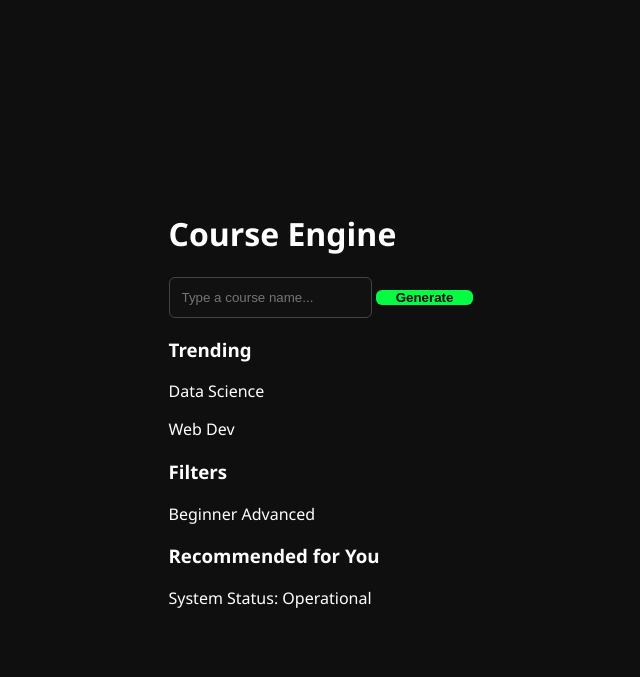
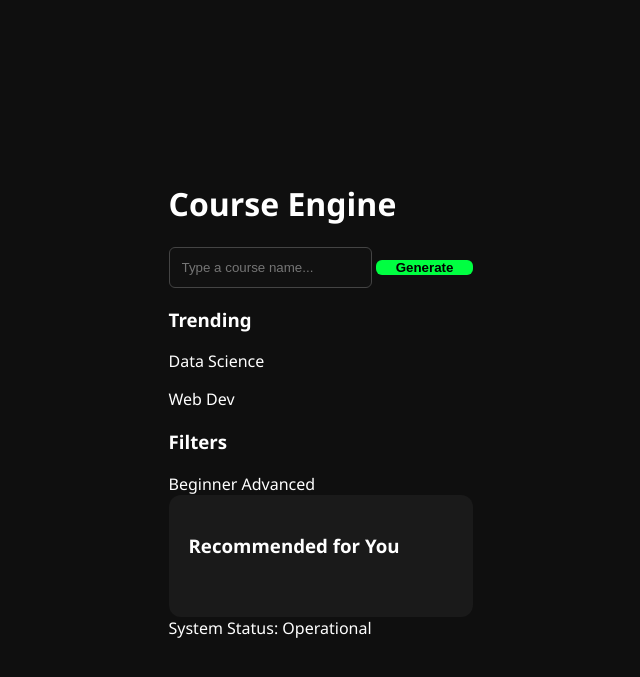
Before and after one commit to Thoufiq-7/ML_Project, a Flask app: page / in a window 1280 px wide. Shown: the top 677 px of the page, without its empty margins (319-959 px from the left). Run offline with Flask 3, Linux system fonts and the light colour scheme; parts of the project's set-up code (start-up, migrations or seed data) failed here and were passed over.

Commit message:
ft-css for div

```diff
--- a/frontend/static/style.css
+++ b/frontend/static/style.css
@@ -9,7 +9,7 @@
 body {
   background-color: var(--bg);
   color: var(--text);
-    font-family: 'Segoe UI', Roboto, Helvetica, Arial, sans-serif;
+  font-family: "Segoe UI", Roboto, Helvetica, Arial, sans-serif;
   display: flex;
   justify-content: center;
   align-items: center;
@@ -21,7 +21,7 @@ body {
   background: var(--card-bg);
   padding: 2rem;
   border-radius: 12px;
-    box-shadow: 0 10px 30px rgba(0,0,0,0.5);
+  box-shadow: 0 10px 30px rgba(0, 0, 0, 0.5);
   width: 100%;
   max-width: 400px;
   border: 1px solid #333;
@@ -103,7 +103,59 @@ li {
   border-left: 3px solid var(--accent);
 }
 
-.placeholder { border-left-color: #555; color: #555; }
-.error { border-left-color: var(--error); color: var(--error); }
-.hidden { display: none; }
-#loader { text-align: center; color: var(--accent); font-size: 0.8rem; margin-bottom: 10px; }
+.placeholder {
+  border-left-color: #555;
+  color: #555;
+}
+.error {
+  border-left-color: var(--error);
+  color: var(--error);
+}
+.hidden {
+  display: none;
+}
+#loader {
+  text-align: center;
+  color: var(--accent);
+  font-size: 0.8rem;
+  margin-bottom: 10px;
+}
+
+.div5 {
+  grid-column: span 3 / span 3;
+  grid-row: span 3 / span 3;
+  grid-column-start: 3;
+  grid-row-start: 2;
+  background: #1a1a1a;
+  padding: 20px;
+  border-radius: 12px;
+  overflow: hidden; /* Keeps the grid from exploding */
+}
+
+.netflix-row {
+  display: flex;
+  gap: 15px;
+  overflow-x: scroll; /* The magic for horizontal swiping */
+  padding: 10px 0;
+  height: 90%;
+}
+
+/* Hide the ugly scrollbar */
+.netflix-row::-webkit-scrollbar {
+  display: none;
+}
+
+.course-card {
+  min-width: 220px;
+  background: #252525;
+  border: 1px solid #333;
+  border-radius: 8px;
+  padding: 15px;
+  transition: 0.3s;
+  cursor: pointer;
+}
+
+.course-card:hover {
+  border-color: #00ff41;
+  transform: translateY(-5px);
+}
```
Lines whose indentation alone changed are shown as unchanged.
